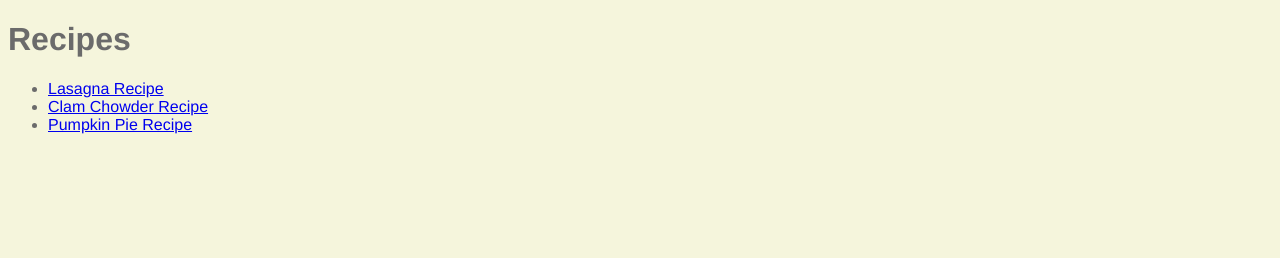
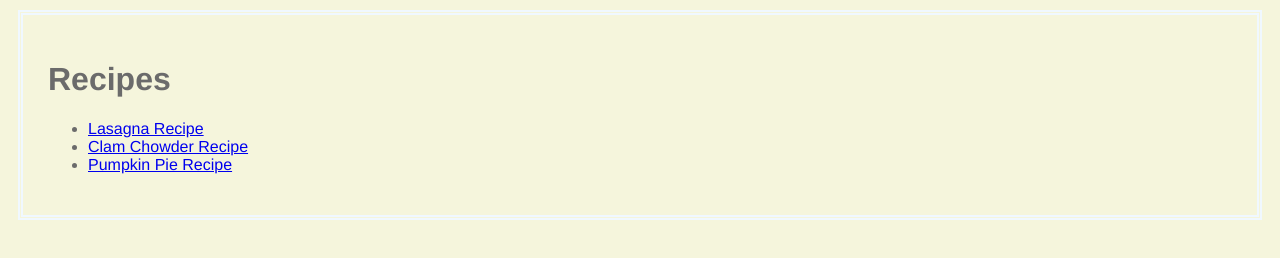
Before and after one commit to ericlnewman/recipes, a plain HTML site: page index.html in a window 1280 px wide. Drawn offline with Linux system fonts and the light colour scheme.

Commit message:
updated styles.css to have a container class for index.html. Added a div with a class labeled container to add padding, border, margin and additional style to the index.html

```diff
--- a/index.html
+++ b/index.html
@@ -6,6 +6,7 @@
         <link rel="stylesheet" href="style/styles.css">
     </head>
     <body>
+        <div class="container">
         <h1>
             Recipes
         </h1>
@@ -14,6 +15,6 @@
             <li>  <a href="recipes/clam-chowder.html">Clam Chowder Recipe</a></li>
             <li> <a href = "recipes/pumpkinPie.html">Pumpkin Pie Recipe</a></li>
         </ul>
-
+    </div>
     </body>
 </html>
--- a/style/styles.css
+++ b/style/styles.css
@@ -13,3 +13,11 @@ img {
     height: auto;
     width: 310;
 }
+.container{
+    padding: 25px;
+    border: thick;
+    border-color: aliceblue;
+    margin: 10px;
+    height: 150px;
+    border-style: double;
+}
```
